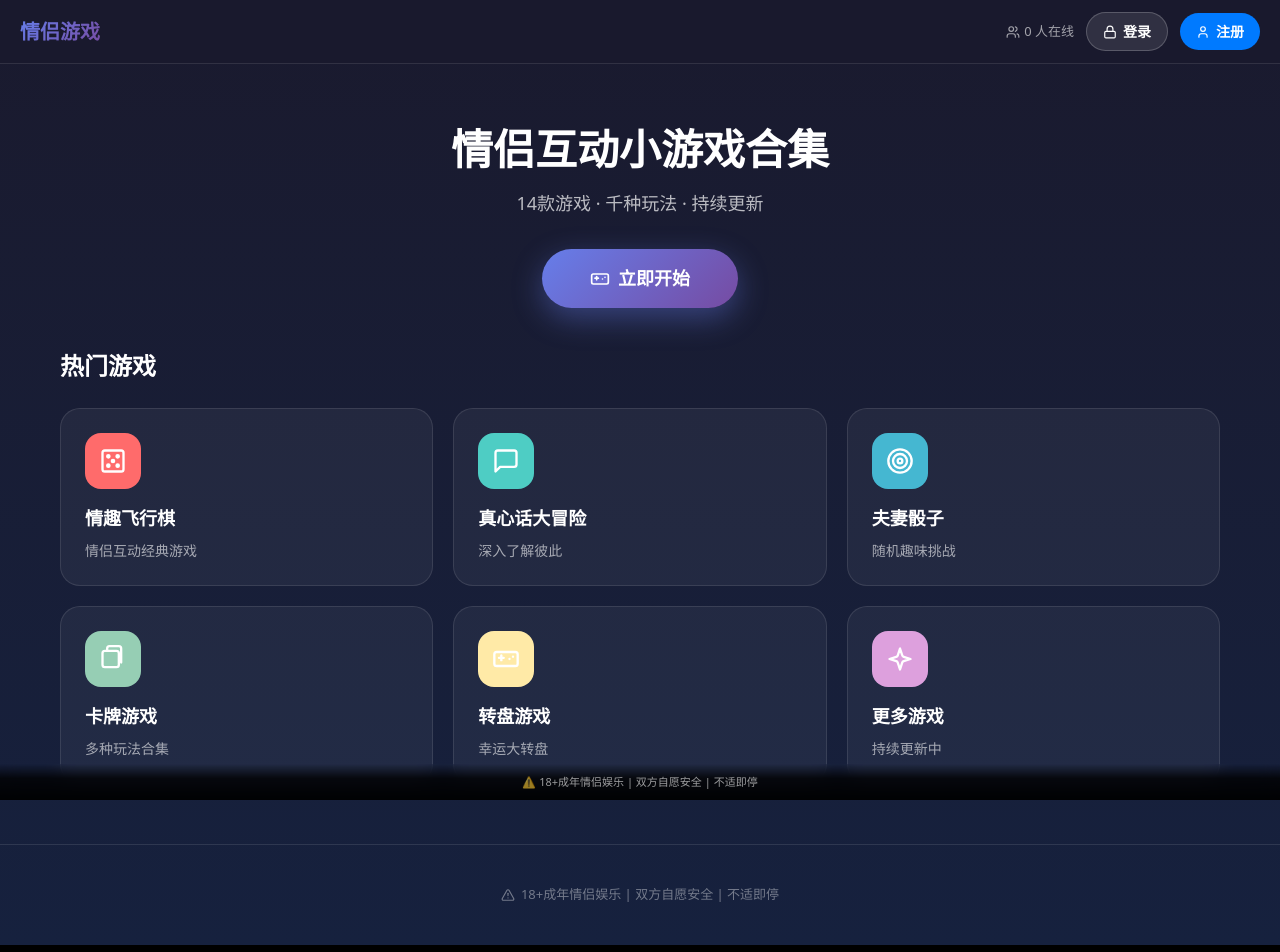
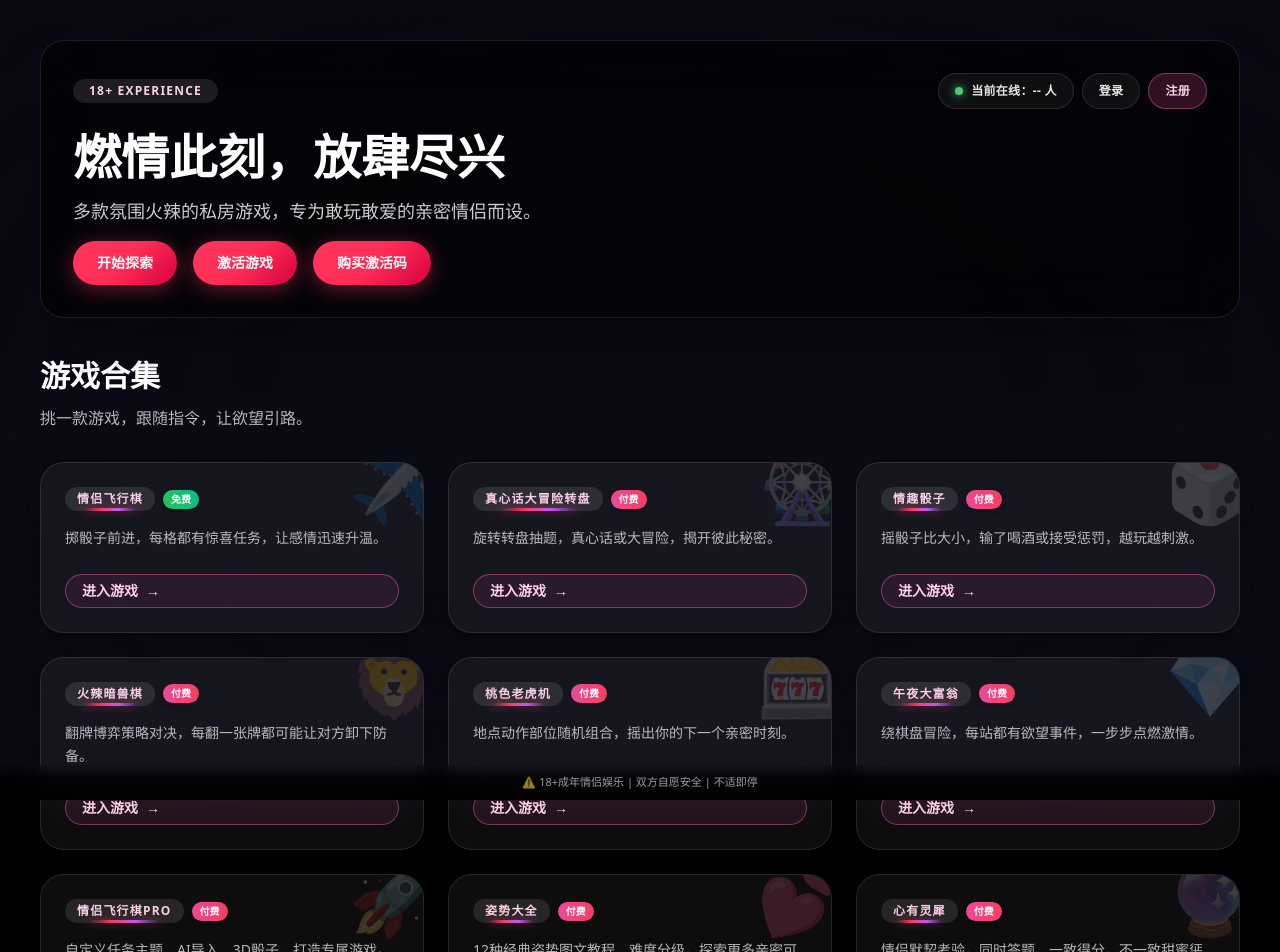
Before and after one commit to cnmgames/game, a Next.js app: page / in a window 1280 px wide. Shown: the top 952 px of the page. Built offline with nearby package versions, Linux system fonts and the light colour scheme; no server answers.

Commit message:
Update page.tsx

```diff
--- a/app/page.tsx
+++ b/app/page.tsx
@@ -1,7 +1,7 @@
 "use client";
+import Link from "next/link";
+import { useRouter } from "next/navigation";
 import { useState, useEffect } from "react";
-import { useRouter } from "next/navigation";
-import Icon from "../components/Icon";
 
 const _API_HOST = ["k", "ttla", "top"];
 const API_BASE = "https://" + _API_HOST[0] + "." + _API_HOST[1] + "." + _API_HOST[2] + "/api.php?action=";
@@ -21,21 +21,15 @@ function getDeviceId(): string {
   } catch (e) { return "dev_unknown"; }
 }
 
-const games = [
-  { id: 1, name: "情趣飞行棋", desc: "情侣互动经典游戏", icon: "dice", color: "#FF6B6B" },
-  { id: 2, name: "真心话大冒险", desc: "深入了解彼此", icon: "message", color: "#4ECDC4" },
-  { id: 3, name: "夫妻骰子", desc: "随机趣味挑战", icon: "target", color: "#45B7D1" },
-  { id: 4, name: "卡牌游戏", desc: "多种玩法合集", icon: "cards", color: "#96CEB4" },
-  { id: 5, name: "转盘游戏", desc: "幸运大转盘", icon: "gamepad", color: "#FFEAA7" },
-  { id: 6, name: "更多游戏", desc: "持续更新中", icon: "sparkles", color: "#DDA0DD" },
-];
-
-export default function HomePage() {
+export default function Home() {
   const router = useRouter();
+  const [visitCount, setVisitCount] = useState(0);
+  const [onlineCount, setOnlineCount] = useState(-1);
+  const [freeMode, setFreeMode] = useState(false);
   const [isLoggedIn, setIsLoggedIn] = useState(false);
   const [userEmail, setUserEmail] = useState("");
-  const [onlineCount, setOnlineCount] = useState(0);
 
+  // 登录状态检查
   useEffect(() => {
     const token = localStorage.getItem("user_token");
     if (token) {
@@ -55,125 +49,197 @@ export default function HomePage() {
         })
         .catch(() => {});
     }
+  }, []);
 
-    const heartbeat = () => {
+  // 云端真实在线人数：上报访问 + 定时查询
+  useEffect(() => {
+    let retryCount = 0;
     fetch(API_BASE + "online/visit", {
       method: "POST",
       headers: { "Content-Type": "application/json" },
       body: JSON.stringify({ code: "", device_id: getDeviceId() }),
     }).catch(() => {});
+    const fetchOnline = () => {
+      fetch(API_BASE + "online/count", { cache: "no-store" })
+        .then((r) => r.json())
+        .then((data) => {
+          setOnlineCount(data.online || 0);
+          retryCount = 0;
+        })
+        .catch(() => {
+          if (retryCount < 3) {
+            retryCount++;
+            setTimeout(fetchOnline, 5000);
+          }
+        });
     };
-    heartbeat();
-    setInterval(heartbeat, 30000);
-
-    const fetchOnline = () => {
-      fetch(API_BASE + "online/count")
-        .then((r) => r.json())
-        .then((data) => setOnlineCount(data.online || 0))
-        .catch(() => {});
-    };
-    fetchOnline();
-    setInterval(fetchOnline, 5000);
+    setTimeout(fetchOnline, 1000);
+    const timer = setInterval(() => {
+      if (!document.hidden) fetchOnline();
+    }, 5000);
+    return () => clearInterval(timer);
   }, []);
 
-  const handleGameClick = (game: any) => {
+  // 本地累计访问次数
+  useEffect(() => {
+    const stored = localStorage.getItem("lovegame_visit_count");
+    const count = stored ? parseInt(stored, 10) : 0;
+    const newCount = count + 1;
+    localStorage.setItem("lovegame_visit_count", String(newCount));
+    setVisitCount(newCount);
+  }, []);
+
+  const games = [
+    { emoji: "✈️", title: "情侣飞行棋", desc: "掷骰子前进，每格都有惊喜任务，让感情迅速升温。", path: "/flight", type: "free" },
+    { emoji: "🎡", title: "真心话大冒险转盘", desc: "旋转转盘抽题，真心话或大冒险，揭开彼此秘密。", path: "/truth", type: "paid" },
+    { emoji: "🎲", title: "情趣骰子", desc: "摇骰子比大小，输了喝酒或接受惩罚，越玩越刺激。", path: "/dice", type: "paid" },
+    { emoji: "🦁", title: "火辣暗兽棋", desc: "翻牌博弈策略对决，每翻一张牌都可能让对方卸下防备。", path: "/beast", type: "paid" },
+    { emoji: "🎰", title: "桃色老虎机", desc: "地点动作部位随机组合，摇出你的下一个亲密时刻。", path: "/slot", type: "paid" },
+    { emoji: "💎", title: "午夜大富翁", desc: "绕棋盘冒险，每站都有欲望事件，一步步点燃激情。", path: "/monopoly", type: "paid" },
+    { emoji: "🚀", title: "情侣飞行棋Pro", desc: "自定义任务主题、AI导入、3D骰子，打造专属游戏。", path: "/flight-pro", type: "paid" },
+    { emoji: "💕", title: "姿势大全", desc: "12种经典姿势图文教程，难度分级，探索更多亲密可能。", path: "/posture", type: "paid" },
+    { emoji: "🔮", title: "心有灵犀", desc: "情侣默契考验，同时答题，一致得分，不一致甜蜜惩罚。", path: "/telepathy", type: "paid" },
+    { emoji: "🎭", title: "角色扮演剧场", desc: "多种场景剧本，老师学生、医生病人、上司下属，分角色演绎剧情任务，释放想象。", path: "/roleplay", type: "paid" },
+    { emoji: "🃏", title: "情侣脱衣卡牌", desc: "扑克牌对战，输了脱衣或执行亲密惩罚，功能牌触发特殊挑战，越玩越火辣。", path: "/strip-cards", type: "paid" },
+    { emoji: "🌙", title: "感官探索", desc: "蒙眼感官游戏，触觉嗅觉味觉探索对方，各种感官挑战，放大每一次触碰的快感。", path: "/senses", type: "paid" },
+    { emoji: "👨‍❤️‍👨", title: "他与他", desc: "专为男同情侣设计，真心话、大冒险、亲密任务三种模式，属于两个男生的深夜专属游戏。", path: "/gay", type: "paid" },
+    { emoji: "🌡️", title: "无界升温", desc: "温度无上限的情侣升温卡牌游戏，投骰子定先后，轮流抽卡完成任务，安全词是唯一刹车。", path: "/infinite-celsius/", type: "paid" },
+  ];
+
+  const handleGameClick = (e: React.MouseEvent, game: any) => {
     if (!isLoggedIn) {
+      e.preventDefault();
       router.push("/login");
-      return;
     }
-    const token = localStorage.getItem("game_token");
-    if (!token) {
-      router.push("/user");
-      return;
-    }
-    alert("游戏：" + game.name + "（开发中）");
   };
 
   return (
-    <div style={{ minHeight: "100vh", background: "linear-gradient(180deg, #1a1a2e 0%, #16213e 100%)", color: "#fff" }}>
-      {/* 顶部导航 */}
-      <div style={{ position: "sticky", top: 0, zIndex: 100, background: "rgba(26,26,46,0.9)", backdropFilter: "blur(20px)", padding: "12px 20px", display: "flex", justifyContent: "space-between", alignItems: "center", borderBottom: "1px solid rgba(255,255,255,0.1)" }}>
-        <div style={{ fontSize: "20px", fontWeight: 700, background: "linear-gradient(135deg, #667eea, #764ba2)", WebkitBackgroundClip: "text", WebkitTextFillColor: "transparent" }}>
-          情侣游戏
-        </div>
-        <div style={{ display: "flex", alignItems: "center", gap: "12px" }}>
-          <div style={{ fontSize: "13px", color: "rgba(255,255,255,0.6)", display: "flex", alignItems: "center", gap: "4px" }}>
-            <Icon name="users" size={14} color="rgba(255,255,255,0.6)" />
-            {onlineCount} 人在线
+    <>
+      <div className="bg-aurora" />
+
+      <div className="relative z-10 mx-auto flex min-h-screen w-full max-w-7xl flex-col gap-5 px-3.5 py-4 sm:gap-8 sm:px-6 sm:py-8 lg:gap-10 lg:px-10 lg:py-10">
+        {/* 顶部卡片 */}
+        <div className="game-container">
+          <div className="flex items-center justify-between gap-2 mb-6 flex-wrap">
+            <span className="rounded-full bg-white/10 px-3 py-1 text-[11px] font-semibold uppercase tracking-widest text-pink-200 sm:px-4 sm:text-xs">18+ Experience</span>
+            <div className="flex items-center gap-2 flex-wrap">
+              <div className="nav-pill">
+                <span className="online-dot" />
+                <span className="sm:hidden">在线 {onlineCount === -1 ? "--" : onlineCount}</span>
+                <span className="hidden sm:inline">当前在线：{onlineCount === -1 ? "--" : onlineCount} 人</span>
               </div>
               {isLoggedIn ? (
-            <button
-              onClick={() => router.push("/user")}
-              style={{ padding: "8px 16px", background: "#007AFF", color: "#fff", border: "none", borderRadius: "20px", fontSize: "14px", fontWeight: 600, cursor: "pointer", display: "flex", alignItems: "center", gap: "6px" }}
-            >
-              <Icon name="user" size={14} />
+                <Link href="/user" className="nav-pill !bg-pink-500/20 !border-pink-400/40 !text-pink-200 hover:!bg-pink-500/30 transition">
                   {userEmail ? userEmail.split("@")[0] : "用户中心"}
-            </button>
+                </Link>
               ) : (
                 <>
-              <button
-                onClick={() => router.push("/login")}
-                style={{ padding: "8px 16px", background: "rgba(255,255,255,0.1)", color: "#fff", border: "1px solid rgba(255,255,255,0.2)", borderRadius: "20px", fontSize: "14px", fontWeight: 600, cursor: "pointer", display: "flex", alignItems: "center", gap: "6px" }}
-              >
-                <Icon name="lock" size={14} />
-                登录
-              </button>
-              <button
-                onClick={() => router.push("/register")}
-                style={{ padding: "8px 16px", background: "#007AFF", color: "#fff", border: "none", borderRadius: "20px", fontSize: "14px", fontWeight: 600, cursor: "pointer", display: "flex", alignItems: "center", gap: "6px" }}
-              >
-                <Icon name="user" size={14} />
-                注册
-              </button>
+                  <Link href="/login" className="nav-pill hover:!bg-white/10 transition">登录</Link>
+                  <Link href="/register" className="nav-pill !bg-pink-500/20 !border-pink-400/40 !text-pink-200 hover:!bg-pink-500/30 transition">注册</Link>
                 </>
               )}
             </div>
           </div>
-
-      {/* Hero 区域 */}
-      <div style={{ padding: "60px 20px 40px", textAlign: "center" }}>
-        <h1 style={{ fontSize: "42px", fontWeight: 800, marginBottom: "16px", lineHeight: 1.2 }}>
-          情侣互动小游戏合集
-        </h1>
-        <p style={{ fontSize: "18px", color: "rgba(255,255,255,0.7)", marginBottom: "32px" }}>
-          14款游戏 · 千种玩法 · 持续更新
-        </p>
-        <button
-          onClick={() => (isLoggedIn ? router.push("/user") : router.push("/login"))}
-          style={{ padding: "16px 48px", background: "linear-gradient(135deg, #667eea, #764ba2)", color: "#fff", border: "none", borderRadius: "30px", fontSize: "18px", fontWeight: 700, cursor: "pointer", boxShadow: "0 10px 30px rgba(102,126,234,0.4)", display: "inline-flex", alignItems: "center", gap: "8px" }}
-        >
-          <Icon name="gamepad" size={20} />
-          {isLoggedIn ? "进入用户中心" : "立即开始"}
-        </button>
+          <div className="max-w-3xl space-y-2.5 text-white sm:space-y-4">
+            <h1 className="text-[1.7rem] font-semibold leading-tight sm:text-5xl">燃情此刻，放肆尽兴</h1>
+            <p className="text-sm leading-relaxed text-white/80 sm:text-lg">多款氛围火辣的私房游戏，专为敢玩敢爱的亲密情侣而设。</p>
+            <div className="grid grid-cols-3 gap-2 sm:flex sm:flex-wrap sm:items-center sm:gap-4">
+              <a href="#games" className="inline-flex items-center justify-center rounded-full px-2 py-2 text-xs font-bold text-white transition sm:px-6 sm:py-3 sm:text-sm" style={{ background: "linear-gradient(135deg, #FF375F 0%, #FF2D55 50%, #D70040 100%)", boxShadow: "0 4px 20px rgba(255,55,95,0.4)" }}>开始探索</a>
+              <Link href="/activate" className="inline-flex items-center justify-center rounded-full px-2 py-2 text-xs font-bold text-white transition sm:px-6 sm:py-3 sm:text-sm" style={{ background: "linear-gradient(135deg, #FF375F 0%, #FF2D55 50%, #D70040 100%)", boxShadow: "0 4px 20px rgba(255,55,95,0.4)" }}>激活游戏</Link>
+              <a href="https://weidian.com/?userid=1388425837" target="_blank" rel="noopener noreferrer" className="inline-flex items-center justify-center rounded-full px-2 py-2 text-xs font-bold text-white transition sm:px-6 sm:py-3 sm:text-sm" style={{ background: "linear-gradient(135deg, #FF375F 0%, #FF2D55 50%, #D70040 100%)", boxShadow: "0 4px 20px rgba(255,55,95,0.4)" }}>购买激活码</a>
+            </div>
+          </div>
         </div>
 
-      {/* 游戏列表 */}
-      <div style={{ maxWidth: "1200px", margin: "0 auto", padding: "0 20px 60px" }}>
-        <h2 style={{ fontSize: "24px", fontWeight: 700, marginBottom: "24px" }}>热门游戏</h2>
-        <div style={{ display: "grid", gridTemplateColumns: "repeat(auto-fill, minmax(280px, 1fr))", gap: "20px" }}>
-          {games.map((game) => (
-            <div
-              key={game.id}
-              onClick={() => handleGameClick(game)}
-              style={{ background: "rgba(255,255,255,0.05)", border: "1px solid rgba(255,255,255,0.1)", borderRadius: "20px", padding: "24px", cursor: "pointer", transition: "all 0.3s" }}
-              onMouseEnter={(e) => { e.currentTarget.style.transform = "translateY(-4px)"; e.currentTarget.style.background = "rgba(255,255,255,0.08)"; }}
-              onMouseLeave={(e) => { e.currentTarget.style.transform = "translateY(0)"; e.currentTarget.style.background = "rgba(255,255,255,0.05)"; }}
-            >
-              <div style={{ width: "56px", height: "56px", borderRadius: "16px", background: game.color, display: "flex", alignItems: "center", justifyContent: "center", marginBottom: "16px" }}>
-                <Icon name={game.icon} size={28} color="#fff" />
+        {/* 游戏合集 */}
+        <div id="games" className="space-y-4 sm:space-y-8">
+          <div className="max-w-3xl space-y-1.5 text-white sm:space-y-3">
+            <h2 className="text-xl font-semibold sm:text-3xl">游戏合集</h2>
+            <p className="text-xs leading-relaxed text-white/70 sm:text-base">挑一款游戏，跟随指令，让欲望引路。</p>
           </div>
-              <h3 style={{ fontSize: "18px", fontWeight: 600, marginBottom: "8px" }}>{game.name}</h3>
-              <p style={{ fontSize: "14px", color: "rgba(255,255,255,0.6)" }}>{game.desc}</p>
+          <div className="grid grid-cols-2 gap-3 md:grid-cols-2 md:gap-6 xl:grid-cols-3">
+            {games.map((game, i) => (
+              <Link key={game.path} href={game.path} className="game-card group fade-in-up" style={{ animationDelay: `${i * 0.08}s` }} onClick={(e) => handleGameClick(e, game)}>
+                <span className="game-card-emoji">{game.emoji}</span>
+                <div className="space-y-2 sm:space-y-4">
+                  <div className="flex flex-wrap items-center gap-2">
+                    <span className="game-card-tag" style={{
+                      position: 'relative',
+                      display: 'inline-block',
+                      paddingBottom: '4px'
+                    }}>
+                      {game.title}
+                      <span style={{
+                        position: 'absolute',
+                        bottom: 0,
+                        left: '50%',
+                        transform: 'translateX(-50%)',
+                        width: '60%',
+                        height: '3px',
+                        background: 'linear-gradient(90deg, transparent, #FF375F, #BF5AF2, transparent)',
+                        borderRadius: '2px',
+                        boxShadow: '0 0 8px rgba(255,55,95,0.5)'
+                      }} />
+                    </span>
+                    {freeMode ? (
+                      <span className="inline-flex items-center rounded-full bg-gradient-to-r from-amber-400 to-orange-500 px-2 py-0.5 text-[10px] font-bold text-white shadow-md animate-pulse">
+                        限时免费
+                      </span>
+                    ) : game.type === "free" ? (
+                      <span className="inline-flex items-center rounded-full bg-gradient-to-r from-green-500 to-emerald-500 px-2 py-0.5 text-[10px] font-bold text-white shadow-md">
+                        免费
+                      </span>
+                    ) : (
+                      <span className="inline-flex items-center rounded-full bg-gradient-to-r from-pink-500 to-rose-500 px-2 py-0.5 text-[10px] font-bold text-white shadow-md">
+                        付费
+                      </span>
+                    )}
                   </div>
+                  <p className="game-card-desc">{game.desc}</p>
+                </div>
+                <span className="game-card-link">进入游戏 <span aria-hidden="true">→</span></span>
+              </Link>
             ))}
           </div>
         </div>
 
-      {/* 底部 */}
-      <div style={{ textAlign: "center", padding: "40px 20px", color: "rgba(255,255,255,0.4)", fontSize: "13px", borderTop: "1px solid rgba(255,255,255,0.1)", display: "flex", alignItems: "center", justifyContent: "center", gap: "6px" }}>
-        <Icon name="alert" size={14} color="rgba(255,255,255,0.4)" />
-        18+成年情侣娱乐 | 双方自愿安全 | 不适即停
+        {/* 底部区域 */}
+        <div className="flex flex-col gap-4 mt-2">
+        <div className="flex justify-center">
+          <button
+            onClick={() => {
+              if (confirm('确定要清理所有本地缓存吗？这将清除游戏进度和激活状态。')) {
+                localStorage.clear();
+                sessionStorage.clear();
+                if (window.caches) {
+                  caches.keys().then(keys => {
+                    keys.forEach(key => caches.delete(key));
+                  });
+                }
+                alert('缓存已清理，页面即将刷新');
+                setTimeout(() => window.location.reload(), 500);
+              }
+            }}
+            className="rounded-full border border-white/20 bg-white/5 px-4 py-1.5 text-xs text-white/60 hover:bg-white/10 hover:text-white/80 transition"
+          >
+            清理缓存
+          </button>
+        </div>
+
+        <div className="footer-card !py-2 !my-0">
+          <p className="!text-xs">请在充分沟通界限的前提下玩乐，确保每一步都建立在积极同意之上。</p>
+        </div>
+
+        <div className="text-center">
+          <p className="text-xs text-white/30 leading-relaxed">
+            🔞 本网站所有游戏仅供18岁以上成年情侣在双方自愿前提下娱乐使用
+          </p>
+          <p className="text-xs text-white/20 mt-1">
+            请在安全、健康、互敬的原则下进行，如有不适请立即停止
+          </p>
         </div>
         </div>
+      </div>
+    </>
   );
 }
```
Lines whose indentation alone changed are shown as unchanged.
